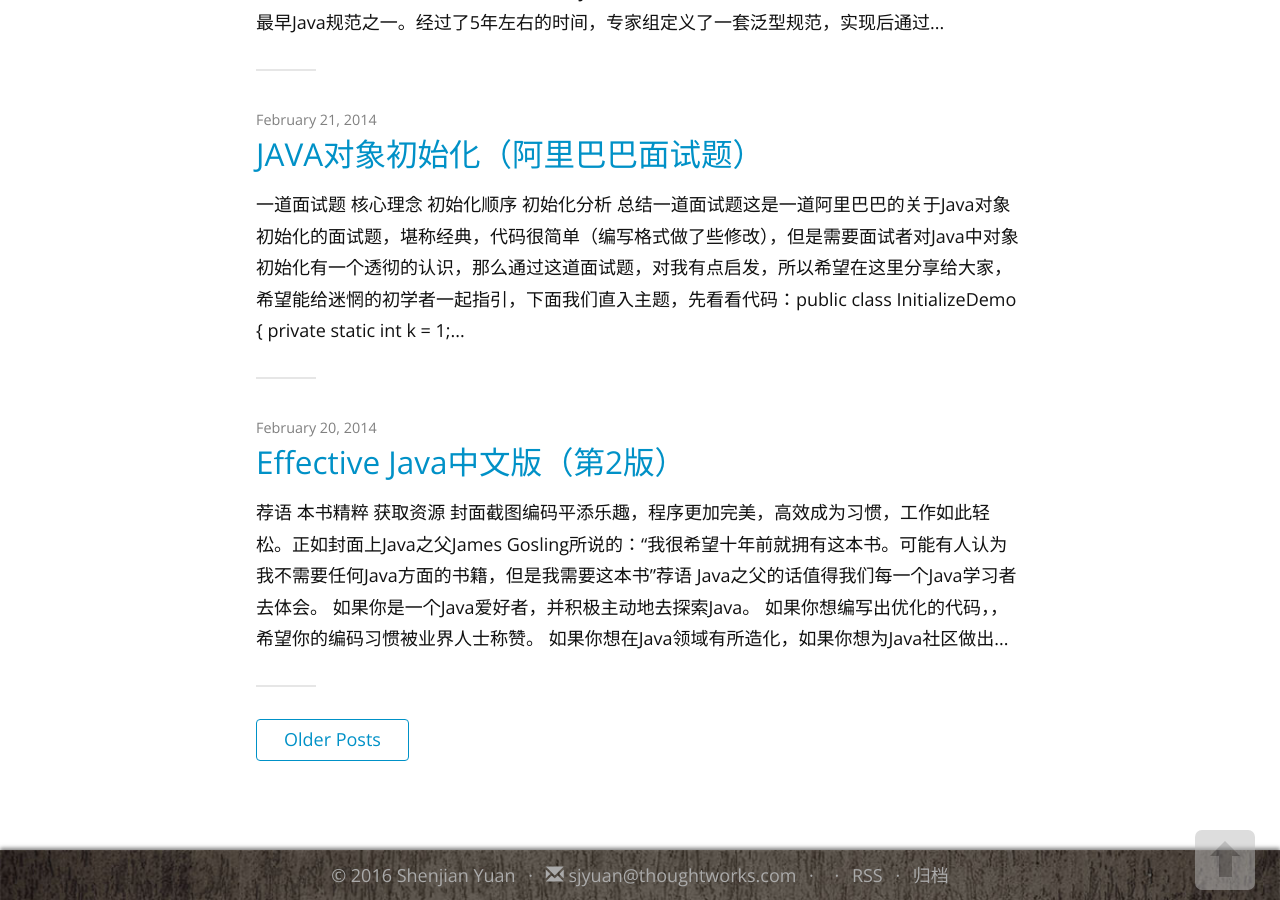
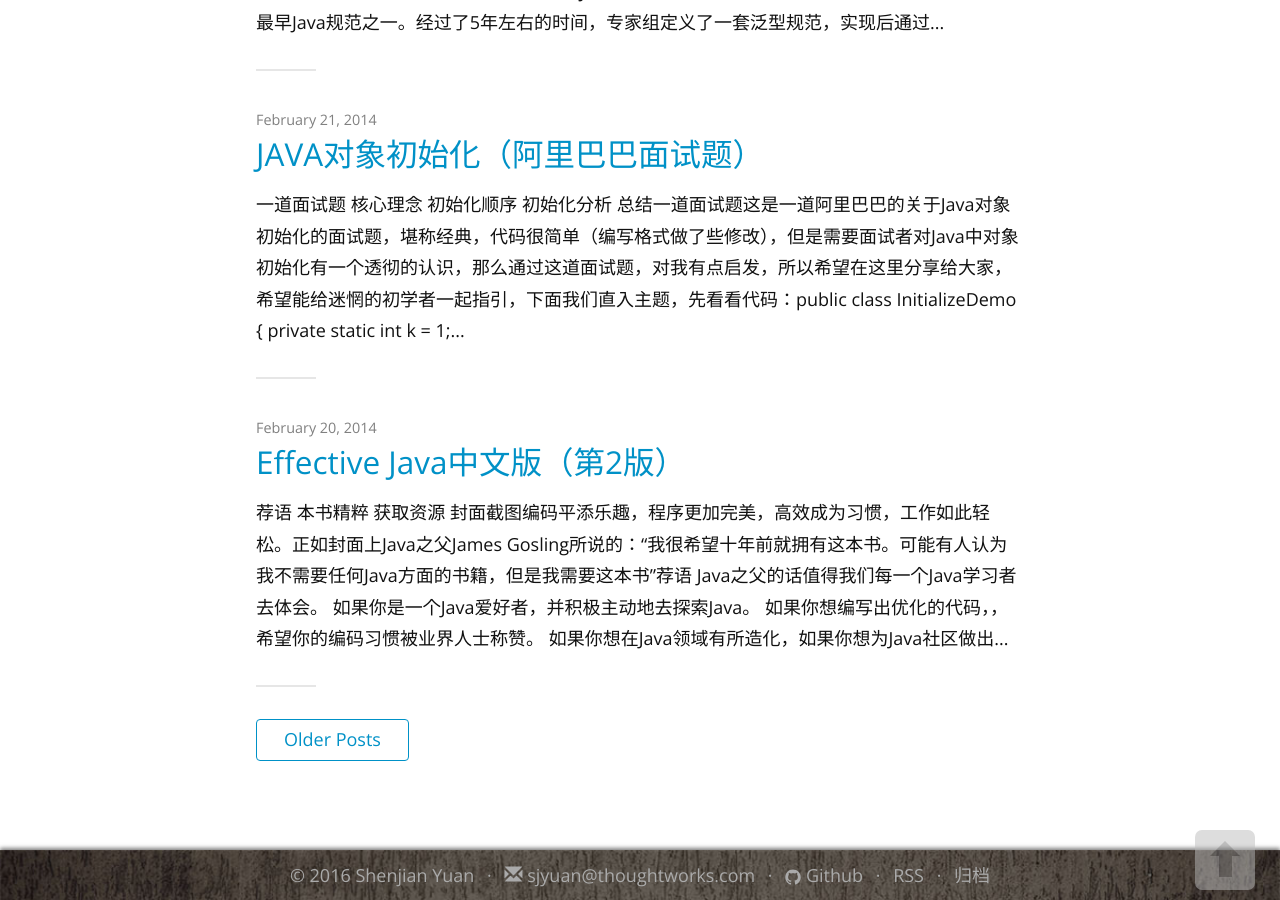
Before and after one commit to lemon123456/sjyuan-cc.github.io, a Jekyll site: the page built from index.html, in a window 1280 px wide and 900 px high, scrolled down 2586 px. Built offline with Jekyll 4.4.1, drawn with Linux system fonts in a browser that asks for light colours; nearby versions of some CDN libraries; the list of posts is cut into pages by our own code; comment, search, counter and statistics services are not loaded.

Commit message:
show github icon

```diff
--- a/_includes/footer.html
+++ b/_includes/footer.html
@@ -12,7 +12,7 @@
                 </a>
 
                 <span class="point"> · </span>
-                {% if site.social.github_username %}
+                {% if site.social.github %}
                 <a href="https://github.com/{{ site.social.github }}">
                     <span class="icon">
                       <svg viewBox="0 0 16 16">
--- a/_includes/scripts.html
+++ b/_includes/scripts.html
@@ -5,6 +5,6 @@
 <script>hljs.initHighlightingOnLoad();</script>
 
 <!--<script>window.jQuery || document.write('<script src="{{ \'/assets/js/jquery-1.11.2.min.js\' | prepend: site.baseurl }}"><\/script>')</script>-->
-<script src="{{ '/assets/js/dropcap.min.js' | prepend: site.baseurl }}"></script>
+<!--<script src="{{ '/assets/js/dropcap.min.js' | prepend: site.baseurl }}"></script>-->
 <!--<script src="{{ '/assets/js/responsive-nav.min.js' | prepend: site.baseurl }}"></script>-->
 <script src="{{ '/assets/js/scripts.js' | prepend: site.baseurl }}"></script>
```
